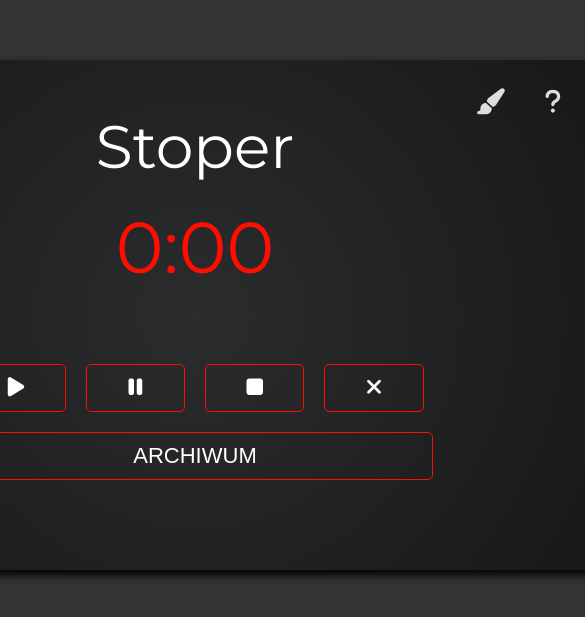
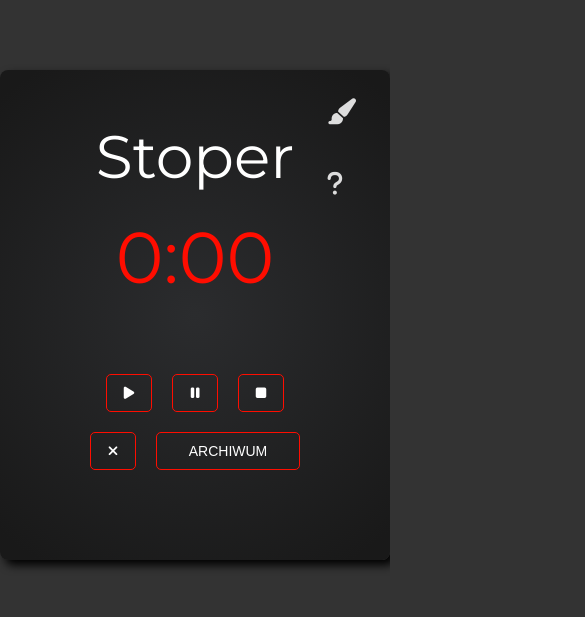
Before and after one commit to danielp345/StopWatch, a plain HTML site: page index.html in a window 390 px wide. Shown: the part 107-724 px from the top of the page, 585 px wide, since content can reach past the window. Drawn offline with Linux system fonts and the light colour scheme.

Commit message:
Update style.css

```diff
--- a/style.css
+++ b/style.css
@@ -236,3 +236,35 @@ button:focus {
 		opacity: 1;
 	}
 }
+
+
+@media (max-width: 768px) {
+	.wrapper {
+		width: 100%;
+	}
+
+	.buttons button {
+		font-size: 14px;
+	}
+
+	.info {
+		flex-direction: column;
+	}
+
+	.colors {
+		top: 100px
+	}
+
+	.color {
+		width: 30px;height: 30px;
+	}
+
+	.modal {
+		width: 90%;
+		height: 400px;
+	}
+
+	button {
+		padding: 10px 10px;
+	}
+}
```
